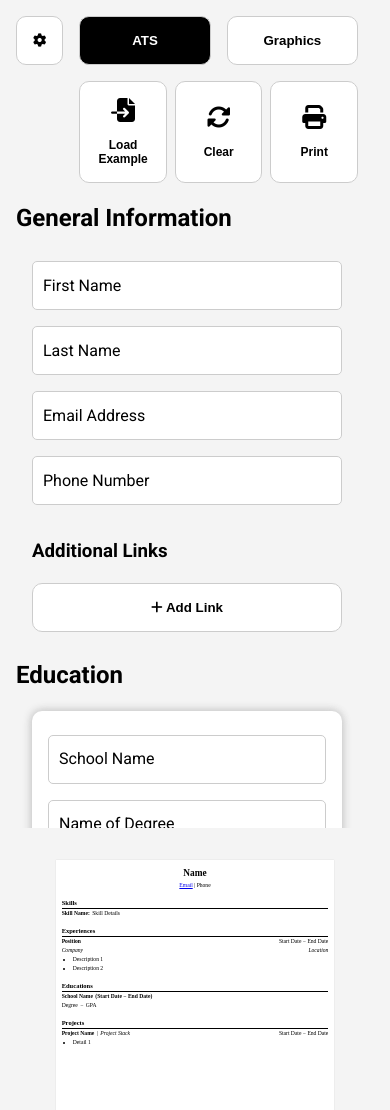
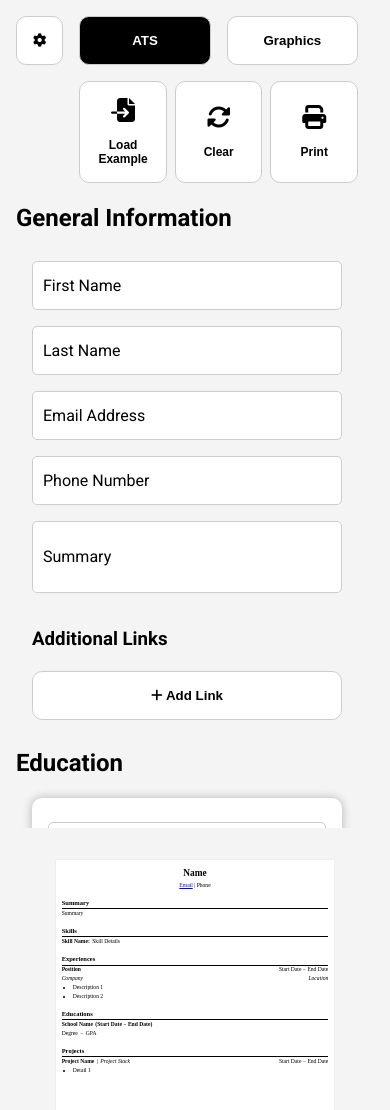
Before and after one commit to Delfiald/cv-application, a React (Vite) app: page / in a window 390 px wide. Shown: the top 1110 px of the page. Built offline with nearby package versions, Linux system fonts and the light colour scheme.

Commit message:
Add Summary Section to ATS Preview
- Added summary section to ATS Preview.
- Included summary input in ATS Preview.
- Moved summary input in Graphics Preview to be under Phone Number, matching ATS Preview layout.

```diff
--- a/src/components/GeneralInformation/GeneralInfo.jsx
+++ b/src/components/GeneralInformation/GeneralInfo.jsx
@@ -111,18 +111,6 @@ function Input({
       />
       <label htmlFor="profile-subject">Subject</label>
      </div>
-     <div
-      className={`input-wrapper ${focusedInputId === "summary" ? "focus" : ""}`}
-     >
-      <textarea
-       id="summary"
-       placeholder="Chill Front-end Developer Guy that love Critical Thinking, just keep chilling"
-       value={additionalInfo.summary}
-       onFocus={() => handleFocus("summary")}
-       onChange={(e) => handleAddInfoChange("summary", e.target.value)}
-      ></textarea>
-      <label htmlFor="summary">Summary</label>
-     </div>
     </div>
    )}
    {inputList.map((inputItem) => (
@@ -143,6 +131,18 @@ function Input({
      <label htmlFor={inputItem.id}>{inputItem.label}</label>
     </div>
    ))}
+   <div
+    className={`input-wrapper ${focusedInputId === "summary" ? "focus" : ""}`}
+   >
+    <textarea
+     id="summary"
+     placeholder="Chill Front-end Developer Guy that love Critical Thinking, just keep chilling"
+     value={additionalInfo.summary}
+     onFocus={() => handleFocus("summary")}
+     onChange={(e) => handleAddInfoChange("summary", e.target.value)}
+    ></textarea>
+    <label htmlFor="summary">Summary</label>
+   </div>
   </>
  );
 }
--- a/src/components/GeneralInformation/generalInfo.css
+++ b/src/components/GeneralInformation/generalInfo.css
@@ -54,6 +54,7 @@
 }
 
 #general-info .additional-information {
+ grid-column: 1 / -1;
  display: grid;
  grid-template-columns: min-content 1fr;
  gap: 1rem;
--- a/src/components/Preview/Preview.jsx
+++ b/src/components/Preview/Preview.jsx
@@ -321,6 +321,18 @@ function ATSContactInformation({ generalInfoInput, additionalLinks }) {
  );
 }
 
+function ATSSummary({ summaryInput }) {
+ return (
+  <section className="summary">
+   <h2>Summary</h2>
+   <hr />
+   <div className="summary-wrapper">
+    {summaryInput === "" ? "Summary" : summaryInput}
+   </div>
+  </section>
+ );
+}
+
 function ATSSkills({ skillInput }) {
  return (
   <section className="skill">
@@ -483,6 +495,7 @@ function ATSProjects({ projectInput }) {
 function ATS({
  generalInfoInput,
  additionalLinks,
+ summaryInput,
  educationInput,
  experienceInput,
  skillInput,
@@ -512,6 +525,7 @@ function ATS({
      generalInfoInput={generalInfoInput}
      additionalLinks={additionalLinks}
     />
+    <ATSSummary summaryInput={summaryInput} />
     {sectionOrder.map((sectionName) => (
      <React.Fragment key={sectionName.id}>
       {renderSection(sectionName.sectionName)}
@@ -542,6 +556,7 @@ function Preview({
     <ATS
      generalInfoInput={generalInfoInput}
      additionalLinks={additionalLinks}
+     summaryInput={additionalInfo.summary}
      educationInput={educationInput}
      experienceInput={experienceInput}
      skillInput={skillInput}
```
